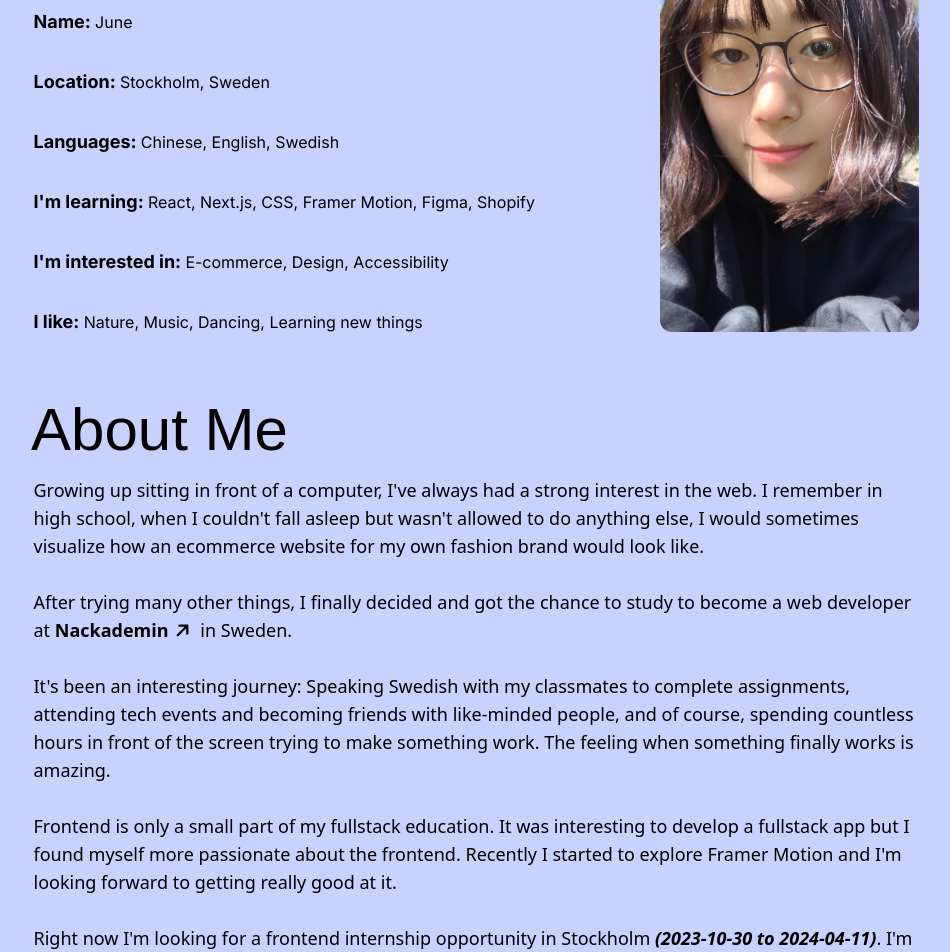
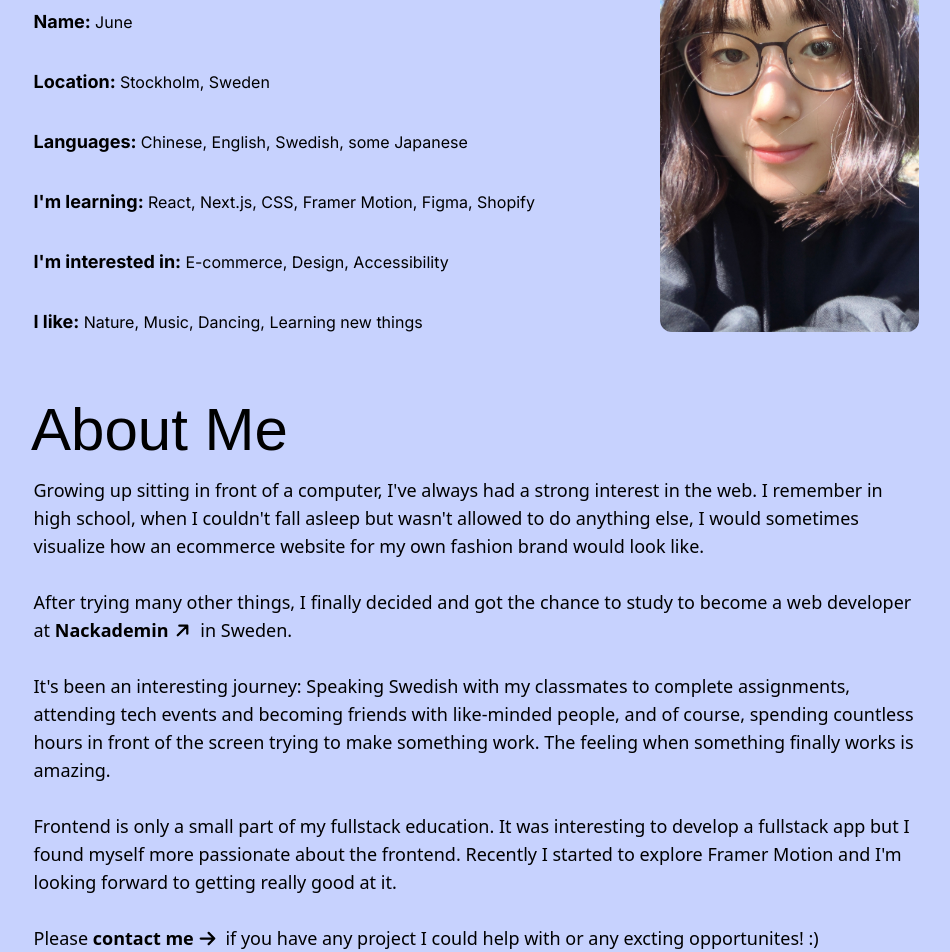
Before and after one commit to june7001/portfolio, a Next.js app: page /about in a window 1280 px wide. Shown: the part 240-1192 px from the top of the page, without its empty margins (165-1115 px from the left). Built offline with nearby package versions, Linux system fonts and the light colour scheme; a web font is replaced by a local one.

Commit message:
update about page content

```diff
--- a/app/about/page.js
+++ b/app/about/page.js
@@ -5,7 +5,7 @@ import profile from "public/images/photo.jpg";
 const facts = {
   Name: "June",
   Location: "Stockholm, Sweden",
-  Languages: "Chinese, English, Swedish",
+  Languages: "Chinese, English, Swedish, some Japanese",
   "I'm learning": "React, Next.js, CSS, Framer Motion, Figma, Shopify",
   "I'm interested in": "E-commerce, Design, Accessibility",
   "I like": "Nature, Music, Dancing, Learning new things",
@@ -68,14 +68,8 @@ export default function About() {
           Motion and I&apos;m looking forward to getting really good at it.
           <br />
           <br />
-          Right now I&apos;m looking for a frontend internship opportunity in
-          Stockholm{" "}
-          <span className="font-bold italic">(2023-10-30 to 2024-04-11)</span>.
-          I&apos;m particularly interested in working on ecommerce websites but
-          I&apos;m open to any opportunity as long as I could learn something
-          new and contribute to delivering a good user experience. Please{" "}
-          <ArrowLink href="/contact">contact me</ArrowLink> if you&apos;ve got
-          anything! :)
+          Please <ArrowLink href="/contact">contact me</ArrowLink> if you have
+          any project I could help with or any excting opportunites! :)
           <br /> <br />
         </p>
       </article>
```
